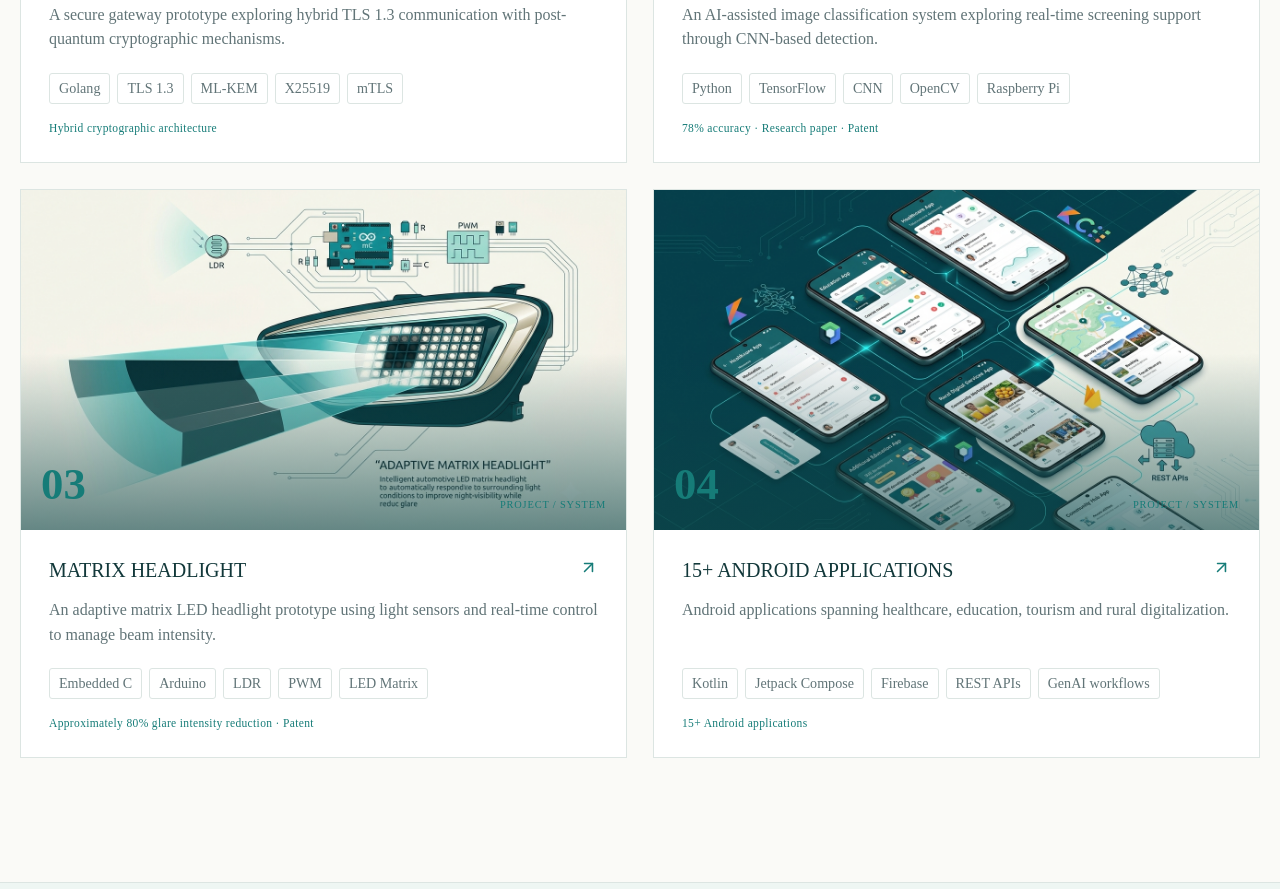
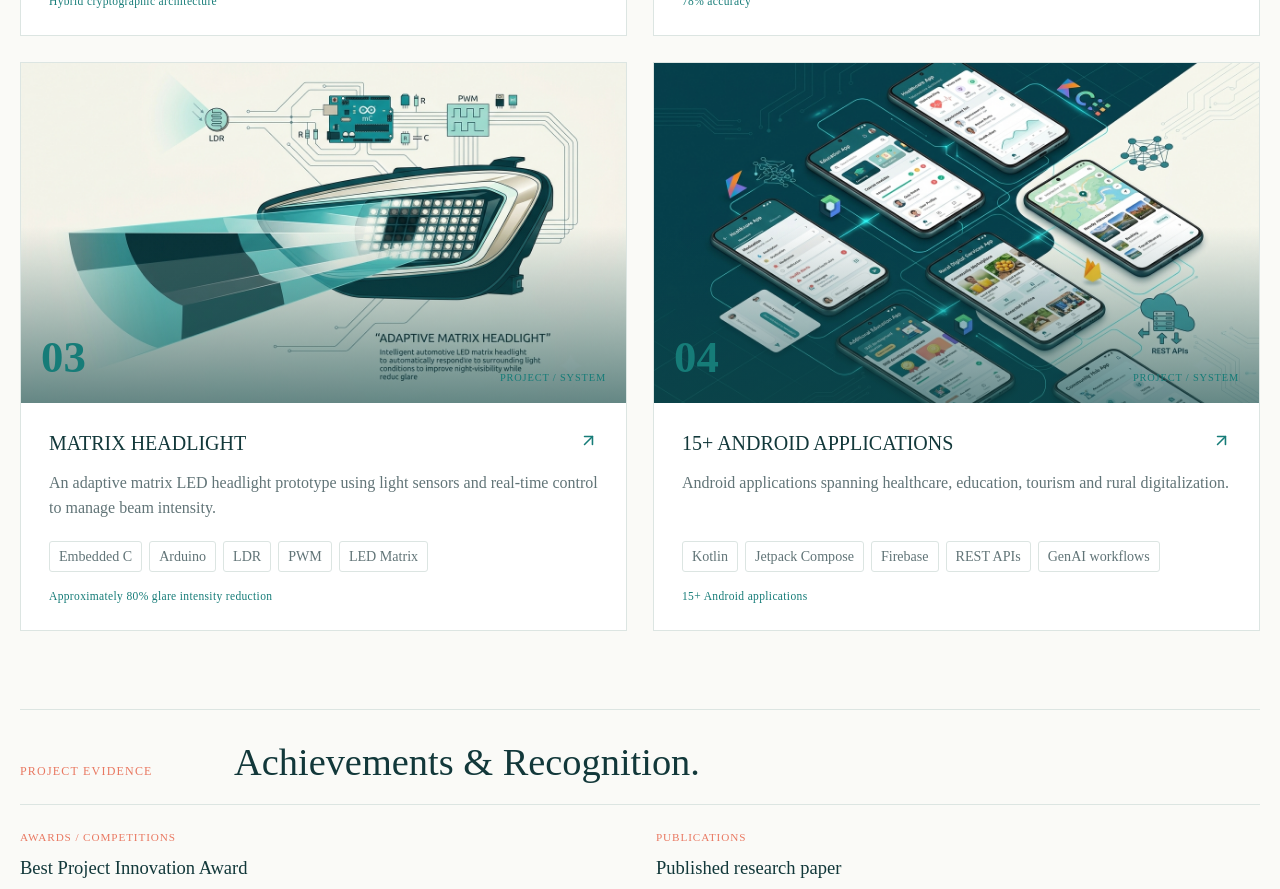
Before and after one commit to Naveenchandra29/naveen-portfolio, a React (Vite) app: page / in a window 1280 px wide. Shown: the part 4340-5229 px from the top of the page. Built offline with nearby package versions, Linux system fonts and the light colour scheme.

Commit message:
v0.6 Organize projects and achievements

```diff
--- a/src/App.css
+++ b/src/App.css
@@ -135,6 +135,24 @@ main { width:100%; margin:0; }
 
 .project-visual { min-height:0; aspect-ratio:16 / 9; }
 .project-visual img { position:absolute; inset:0; width:100%; height:100%; object-fit:cover; transition:transform .3s ease,filter .3s ease; }
+.recognition { margin-top:78px; padding-top:30px; border-top:1px solid var(--border); }
+.recognition-heading { display:grid; grid-template-columns:180px minmax(0,1fr); gap:34px; align-items:baseline; padding-bottom:20px; border-bottom:1px solid var(--border); }
+.recognition-heading .eyebrow { margin:0; }
+.recognition-heading h3 { margin:0; font-family:var(--heading); font-size:clamp(1.8rem,3vw,2.8rem); font-weight:500; }
+.recognition-grid { display:grid; grid-template-columns:repeat(2,minmax(0,1fr)); gap:0 32px; }
+.recognition-item { padding:22px 0; border-bottom:1px solid var(--border); }
+.recognition-item span,.highlight-area .eyebrow { color:var(--coral); font-family:var(--mono); font-size:.7rem; letter-spacing:.08em; }
+.recognition-item h4 { margin:12px 0 7px; font-family:var(--heading); font-size:1.16rem; font-weight:500; }
+.recognition-item p { margin:0; color:var(--muted); font-size:.94rem; line-height:1.5; }
+.highlight-area { margin-top:36px; padding-top:22px; border-top:1px solid var(--border); }
+.highlight-area h4 { margin:10px 0 8px; font-family:var(--heading); font-size:1.35rem; font-weight:500; }
+.highlight-empty { max-width:680px; margin:0; color:var(--muted); font-size:.9rem; line-height:1.5; }
+.highlight-grid { display:grid; grid-template-columns:repeat(3,minmax(0,1fr)); gap:18px; }
+.highlight-grid article { display:grid; gap:8px; padding:14px; border:1px solid var(--border); background:var(--surface); }
+.highlight-grid img { width:100%; aspect-ratio:4 / 3; object-fit:cover; }
+.highlight-grid strong,.highlight-grid span { font-family:var(--mono); font-size:.7rem; }
+.highlight-grid p { margin:0; color:var(--muted); font-size:.85rem; line-height:1.45; }
+@media (max-width:680px) { .recognition { margin-top:58px; }.recognition-heading { display:block; }.recognition-heading h3 { margin-top:12px; }.recognition-grid,.highlight-grid { grid-template-columns:1fr; } }
 .project-visual::after { position:absolute; inset:0; content:''; background:linear-gradient(180deg,transparent 48%,rgb(13 69 71 / .62)); }
 .project-visual>span,.project-visual b { position:relative; z-index:1; }
 .project-visual b { font-size:.65rem; }
--- a/src/App.tsx
+++ b/src/App.tsx
@@ -1,5 +1,6 @@
 import { useEffect, useState, type ReactNode } from 'react'
 import { ArrowDownToLine, ArrowUpRight, Download, Mail, MapPin, Menu, Moon, Send, Sun, X } from 'lucide-react'
+import { achievements } from './data/archive'
 import { AnimatePresence, motion, useReducedMotion } from 'framer-motion'
 import { experience } from './data/experience'
 import { galleryItems, type GalleryItem } from './data/gallery'
@@ -70,7 +71,7 @@ function Skills() {
 }
 
 function Experience() {
-  return <section className="page-section experience" id="experience"><Reveal><SectionHeading label="04 / EXPERIENCE" title="Selected experience." /></Reveal><div className="experience-list">{experience.map((item, index) => <Reveal className="experience-item" delay={index * .08} key={item.organization}><div className="experience-period">{item.period}</div><div><h3>{item.organization}</h3><h4>{item.role}</h4><ul><li>{item.work.split(',')[0]}.</li><li>{item.focus.split(' · ').slice(0, 2).join(' and ')}.</li></ul><div className="tag-list">{item.technologies.map((technology) => <span key={technology}>{technology}</span>)}</div></div></Reveal>)}</div><Reveal className="experience-records" delay={.12}><div><span>AWARD / RECOGNITION</span><p>IEEE Best Project Innovation Award · I2CONNECT — IEEE Mangalore Section</p></div><div><span>WORKSHOP / KNOWLEDGE</span><p>Quantum Computing Basics workshop · 50+ students across two engineering colleges</p></div><div><span>PROJECT / RECOGNITION</span><p>KSCST Government Project Grant Funding · Innovation Project</p></div></Reveal></section>
+  return <section className="page-section experience" id="experience"><Reveal><SectionHeading label="04 / EXPERIENCE" title="Experience." /></Reveal><div className="experience-list">{experience.map((item, index) => <Reveal className="experience-item" delay={index * .08} key={item.organization}><div className="experience-period">{item.period}</div><div><h3>{item.organization}</h3><h4>{item.role}</h4><ul><li>{item.work.split(',')[0]}.</li><li>{item.focus.split(' · ').slice(0, 2).join(' and ')}.</li></ul><div className="tag-list">{item.technologies.map((technology) => <span key={technology}>{technology}</span>)}</div></div></Reveal>)}</div></section>
 }
 
 const projectImages = [
@@ -82,8 +83,29 @@ const projectImages = [
 
 function ProjectVisual({ number, image, alt }: { number: string; image: string; alt: string }) { return <div className="project-visual"><img src={image} alt={alt} /><span>{number}</span><b>PROJECT / SYSTEM</b></div> }
 
+function projectResult(impact: string) {
+  return impact.replace(' · Research paper · Patent', '').replace(' · Patent', '')
+}
+
 function Projects() {
-  return <section className="page-section projects" id="projects"><Reveal><SectionHeading label="05 / PROJECTS" title="Selected work." /></Reveal><div className="project-grid">{projects.map((project, index) => <Reveal className="project-card" delay={index * .06} key={project.number}><ProjectVisual number={project.number} image={projectImages[index][0]} alt={projectImages[index][1]} /><div className="project-card-body"><div className="project-card-title"><h3>{project.title.replace(' USING RASPBERRY PI AND CNN', '').replace(' FOR ENHANCING NIGHT VISION', '')}</h3><ArrowUpRight size={19} /></div><p>{project.summary}</p><div className="tag-list">{project.technologies.map((technology) => <span key={technology}>{technology}</span>)}</div><strong>{project.impact}</strong></div></Reveal>)}</div></section>
+  return <section className="page-section projects" id="projects"><Reveal><SectionHeading label="05 / PROJECTS" title="Projects." /></Reveal><div className="project-grid">{projects.map((project, index) => <Reveal className="project-card" delay={index * .06} key={project.number}><ProjectVisual number={project.number} image={projectImages[index][0]} alt={projectImages[index][1]} /><div className="project-card-body"><div className="project-card-title"><h3>{project.title.replace(' USING RASPBERRY PI AND CNN', '').replace(' FOR ENHANCING NIGHT VISION', '')}</h3><ArrowUpRight size={19} /></div><p>{project.summary}</p><div className="tag-list">{project.technologies.map((technology) => <span key={technology}>{technology}</span>)}</div><strong>{projectResult(project.impact)}</strong></div></Reveal>)}</div><Recognition /></section>
+}
+
+const competitionHighlights: { image: string; event: string; result: string; description: string }[] = []
+
+function Recognition() {
+  const award = achievements.find(([label]) => label === 'IEEE')
+  const grant = achievements.find(([label]) => label === 'KSCST')
+  const publication = achievements.find(([label]) => label === 'RESEARCH')
+  const patents = achievements.find(([label]) => label === 'PATENTS')
+  const workshop = achievements.find(([label]) => label === 'KNOWLEDGE SHARING')
+  const records = [
+    ['AWARDS / COMPETITIONS', 'Best Project Innovation Award', `${award?.[2]} · ${grant?.[1]} — ${grant?.[2]}`],
+    ['PUBLICATIONS', 'Published research paper', `${publication?.[2]} · Oral Cancer Detection Using Raspberry Pi and CNN for Early Diagnosis`],
+    ['PATENTS', 'Oral Cancer Detection · Matrix Headlight', patents?.[2] ?? ''],
+    ['WORKSHOPS / KNOWLEDGE SHARING', 'Quantum Computing Basics workshop', workshop?.[2] ?? ''],
+  ] as const
+  return <div className="recognition"><Reveal><div className="recognition-heading"><p className="eyebrow">PROJECT EVIDENCE</p><h3>Achievements &amp; Recognition.</h3></div></Reveal><div className="recognition-grid">{records.map(([label, title, detail]) => <Reveal className="recognition-item" delay={.04} key={label}><span>{label}</span><h4>{title}</h4><p>{detail}</p></Reveal>)}</div><div className="highlight-area"><p className="eyebrow">FUTURE EVIDENCE</p><h4>Competition &amp; Event Highlights</h4>{competitionHighlights.length === 0 ? <p className="highlight-empty">Future entries can include an image, event or competition name, award or result, and a short description.</p> : <div className="highlight-grid">{competitionHighlights.map((highlight) => <article key={`${highlight.event}-${highlight.result}`}><img src={highlight.image} alt={highlight.event} /><strong>{highlight.event}</strong><span>{highlight.result}</span><p>{highlight.description}</p></article>)}</div>}</div></div>
 }
 
 function Contact() {
```
